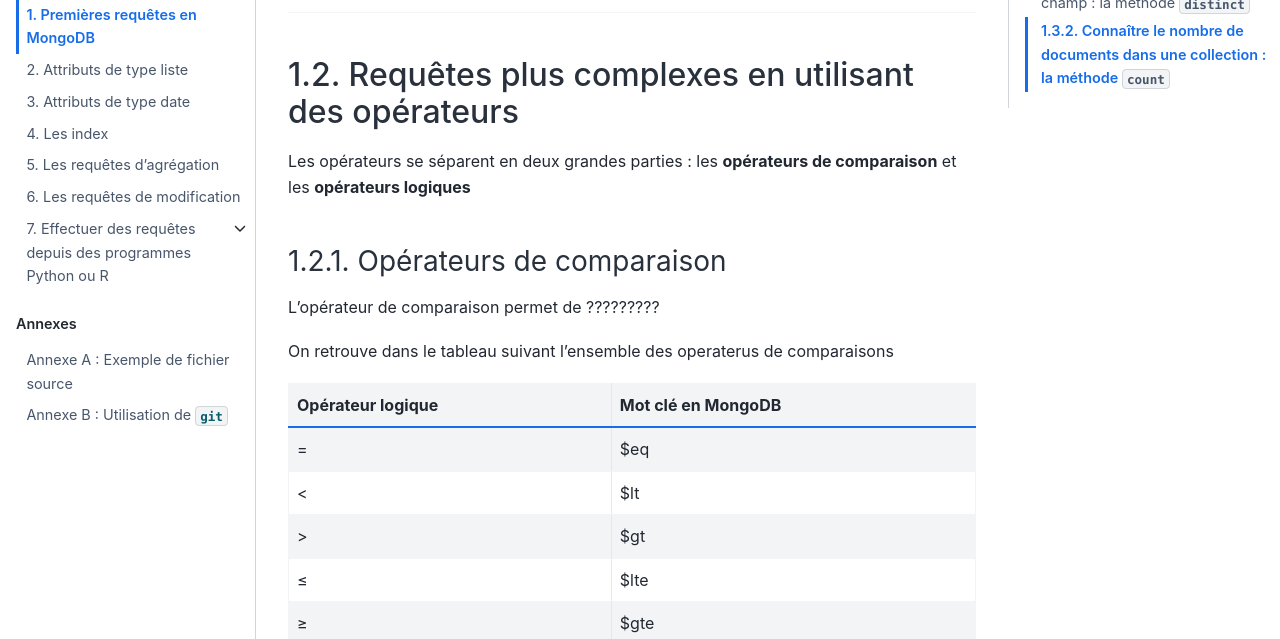
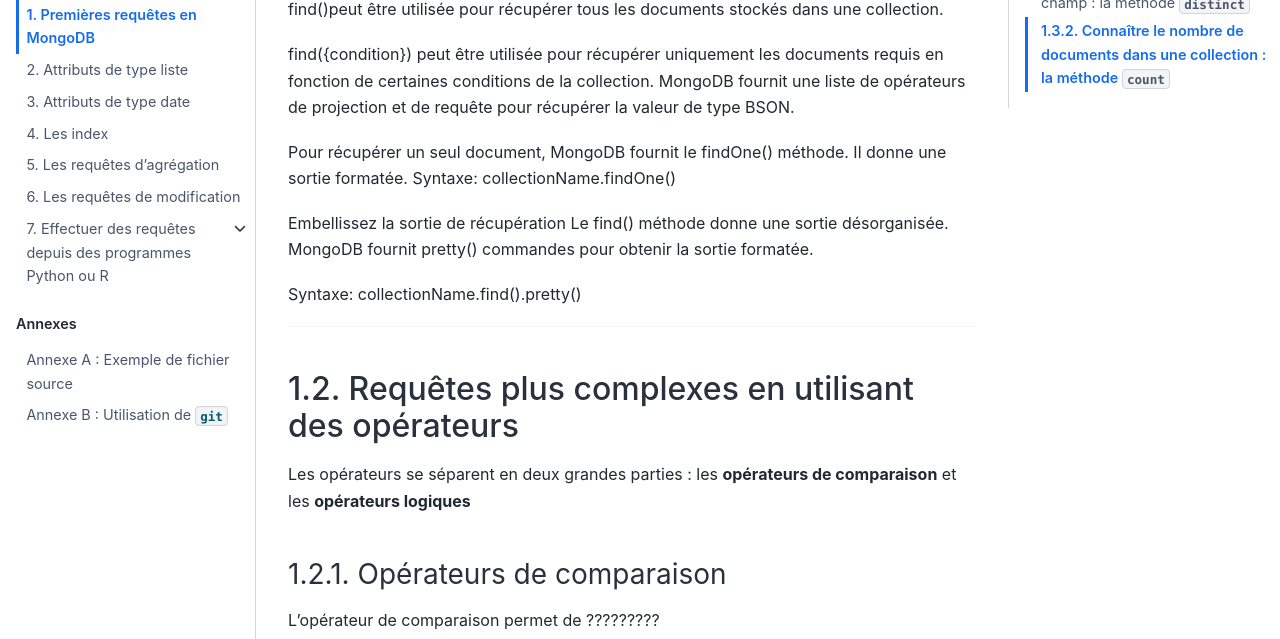
Before and after one commit to rtavenar/mongo_book, a Jupyter Book: the page built from content/01_find.md, in a window 1280 px wide and 900 px high, scrolled down 1326 px, cut to the strip 261-900 px from the top of the window. Built offline with Jupyter Book 1.0.4 settings and Sphinx 7.4.7 and the Sphinx Book theme 1.1.4, drawn with Linux system fonts in a browser that asks for light colours.

Commit message:
Update 01_find.md

`````diff
--- a/content/01_find.md
+++ b/content/01_find.md
@@ -61,6 +61,18 @@
 ```
 
 ````
+
+find()peut être utilisée pour récupérer tous les documents stockés dans une collection.
+
+find({condition}) peut être utilisée pour récupérer uniquement les documents requis en fonction de certaines conditions de la collection. MongoDB fournit une liste de opérateurs de projection et de requête pour récupérer la valeur de type BSON.
+
+Pour récupérer un seul document, MongoDB fournit le findOne() méthode. Il donne une sortie formatée.
+Syntaxe: collectionName.findOne()
+
+Embellissez la sortie de récupération
+Le find() méthode donne une sortie désorganisée. MongoDB fournit pretty() commandes pour obtenir la sortie formatée.
+
+Syntaxe: collectionName.find().pretty()
 
 ---
 
`````
